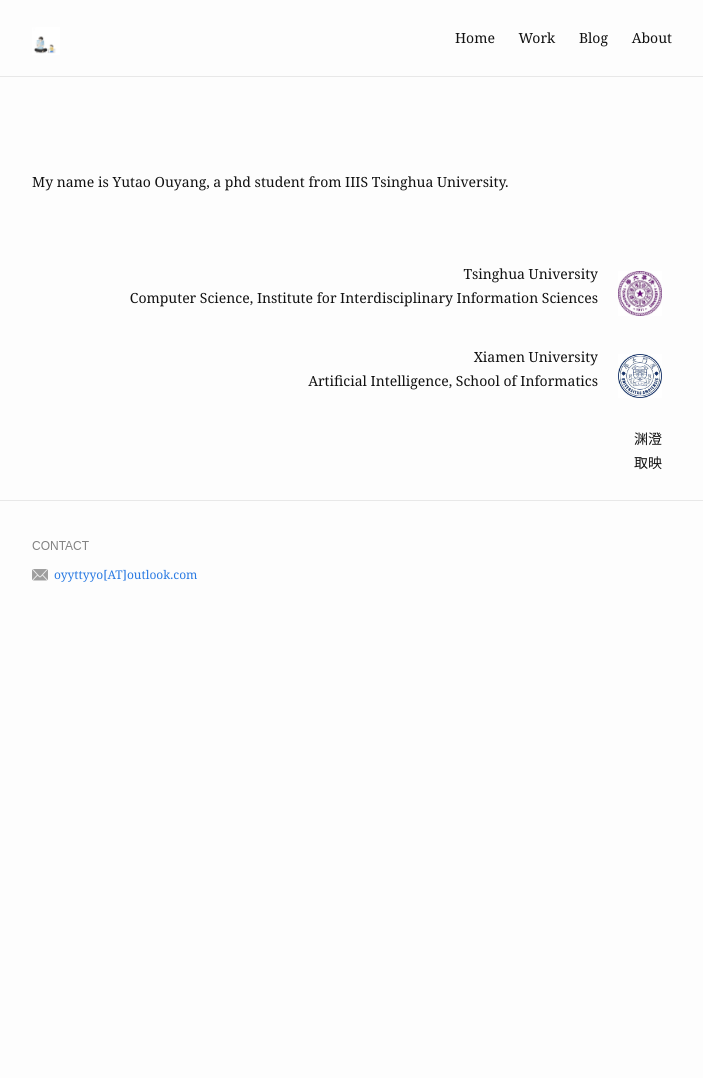
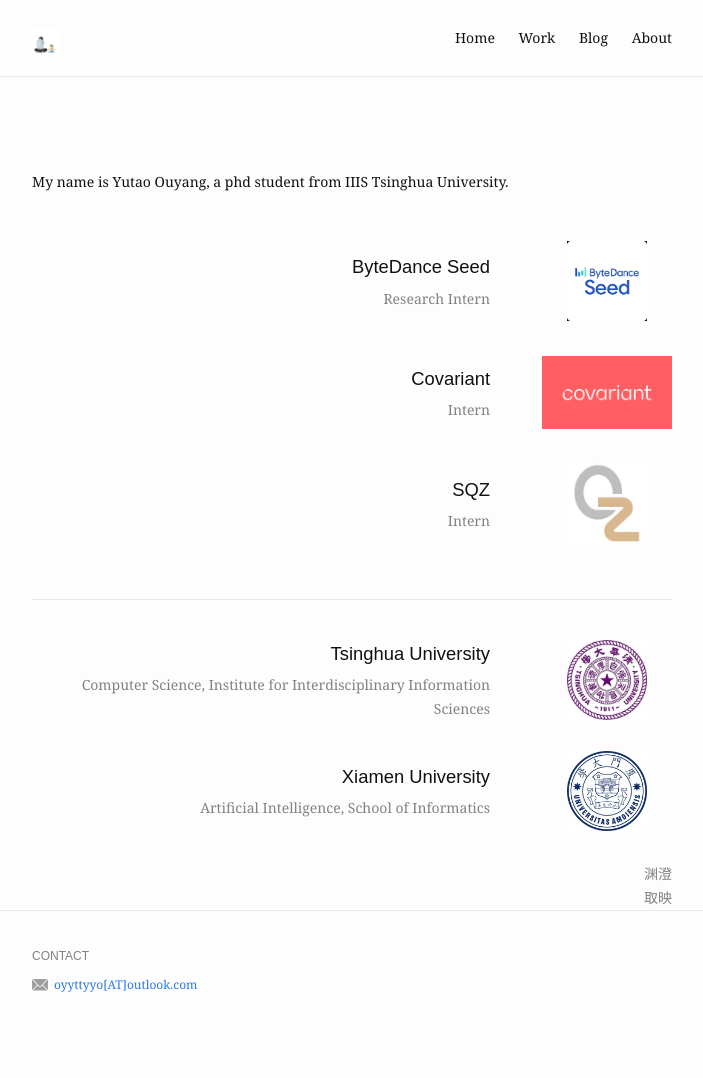
Before and after one commit to shihusi/shihusi.github.io, a Jekyll site: the page built from about.md, in a window 1280 px wide. Shown: the whole page, without its empty margins (288-991 px from the left). Built offline with Jekyll 4.4.1, drawn with Linux system fonts in a browser that asks for light colours; before the commit the page ends 900 px from its top, so only the background shows below that.

Commit message:
[feat] add work exp

```diff
--- a/_layouts/about.html
+++ b/_layouts/about.html
@@ -12,91 +12,65 @@
             <h1 class="page-heading">{{ page.title }}</h1>
           {% endif %}
           {{ content }}
-          <table
-              style="
-                width: 100%;
-                border: 00px;
-                border-spacing: 0px;
-                /* cellspacing: 10; */
-                /* border-collapse: separate; */
-                margin-right: auto;
-                margin-left: auto;
-              "
-              align: right;
-            >
-        <div id="Projects"></div>
-        <tbody>
-          <tr>
 
-            <td style="padding: 10px; width: 90%; vertical-align: right; text-align:right">
-              <br />
-              <!-- <hr /> -->
-            </td>
-          </tr>
-        </tbody>
-          <tbody>
-            <tr>
+          <div class="about-entries">
+            <section class="about-entry-group" aria-label="Internship experience">
+              <article class="about-entry">
+                <div class="about-entry-copy">
+                  <h2 class="about-entry-title">ByteDance Seed</h2>
+                  <p class="about-entry-subtitle">Research Intern</p>
+                </div>
+                <div class="about-entry-logo">
+                  <img src="{{ "/assets/img/bytedance_seed.png" | relative_url }}" alt="ByteDance Seed logo" />
+                </div>
+              </article>
 
-              <td style="padding: 10px; width: 60%; vertical-align: right; text-align:right">
-                <projecttitle
-                  >Tsinghua University</projecttitle
-                >
-                <br />
-                <p>
-                  <pintro>
-                    Computer Science, Institute for Interdisciplinary Information Sciences
-                  </pintro>
-                </p>
-                <!-- <hr /> -->
-              </td>
-              <td style="padding: 10px; width: 80%; vertical-align: right; text-align:right">
-                <img src="/assets/img/thu.jpg" width="200" />
-              </td>
-            </tr>
-          </tbody>
-          <tbody>
-            <tr>
+              <article class="about-entry">
+                <div class="about-entry-copy">
+                  <h2 class="about-entry-title">Covariant</h2>
+                  <p class="about-entry-subtitle">Intern</p>
+                </div>
+                <div class="about-entry-logo">
+                  <img src="{{ "/assets/img/covariant.png" | relative_url }}" alt="Covariant logo" />
+                </div>
+              </article>
 
-              <td style="padding: 10px; width: 60%; vertical-align: middle; text-align:right">
-                <projecttitle
-                  >Xiamen University</projecttitle
-                >
-                <br />
-                <p>
-                  <pintro>
-                    Artificial Intelligence, School of Informatics
-                  </pintro>
-                </p>
-                <!-- <hr /> -->
-              </td>
-              <td style="padding: 10px; width: 80%; vertical-align: right; text-align:right">
-                <img src="/assets/img/xmu.jpg" width="50" />
-              </td>
-            </tr>
-          </tbody>
-          <tbody>
-            <tr>
+              <article class="about-entry">
+                <div class="about-entry-copy">
+                  <h2 class="about-entry-title">SQZ</h2>
+                  <p class="about-entry-subtitle">Intern</p>
+                </div>
+                <div class="about-entry-logo">
+                  <img src="{{ "/assets/img/sqz.jpeg" | relative_url }}" alt="SQZ logo" />
+                </div>
+              </article>
+            </section>
 
-              <td style="padding: 10px; width: 60%; vertical-align: middle; text-align:right">
-                <!-- <projecttitle
-                  ></projecttitle
-                > -->
-                <br />
+            <section class="about-entry-group about-education" aria-label="Education">
+              <article class="about-entry">
+                <div class="about-entry-copy">
+                  <h2 class="about-entry-title">Tsinghua University</h2>
+                  <p class="about-entry-subtitle">Computer Science, Institute for Interdisciplinary Information Sciences</p>
+                </div>
+                <div class="about-entry-logo">
+                  <img src="{{ "/assets/img/thu.jpg" | relative_url }}" alt="Tsinghua University logo" />
+                </div>
+              </article>
 
-                <!-- <hr /> -->
-              </td>
-              <td style="padding: 10px; width: 80%; vertical-align: right; text-align:right">
-                <p>
-                  <pintro>
-                    渊澄
-                    取映
-                  </pintro>
-                </p>
-              </td>
-            </tr>
-          </tbody>
-        </table>
-      </div>
+              <article class="about-entry">
+                <div class="about-entry-copy">
+                  <h2 class="about-entry-title">Xiamen University</h2>
+                  <p class="about-entry-subtitle">Artificial Intelligence, School of Informatics</p>
+                </div>
+                <div class="about-entry-logo">
+                  <img src="{{ "/assets/img/xmu.jpg" | relative_url }}" alt="Xiamen University logo" />
+                </div>
+              </article>
+            </section>
+
+            <p class="about-signature">渊澄<br />取映</p>
+          </div>
+        </div>
     </div>
 
     {% include footer.html %}
--- a/_sass/_about.scss
+++ b/_sass/_about.scss
@@ -1,12 +1,69 @@
-.work-item {
-  clear: both;
-  overflow: hidden;
-  padding-bottom: 3em;
+.about-entries {
+  margin-top: 2rem;
 }
 
-.work-bubble {
-  float: left;
-  padding-right: 20px;
-  width: 100px;
-  height: 100px;
+.about-entry {
+  display: grid;
+  grid-template-columns: minmax(0, 1fr) 150px;
+  align-items: center;
+  column-gap: 2rem;
+  padding: 0.85rem 0;
 }
+
+.about-entry-copy {
+  text-align: right;
+}
+
+.about-entry-title {
+  margin: 0;
+  font-size: 1.15rem;
+  font-weight: 400;
+}
+
+.about-entry-subtitle {
+  margin: 0.25rem 0 0;
+  color: $grey-color;
+}
+
+.about-entry-logo {
+  display: flex;
+  align-items: center;
+  justify-content: flex-end;
+  width: 150px;
+  height: 84px;
+}
+
+.about-entry-logo img {
+  width: 130px;
+  height: 80px;
+  object-fit: contain;
+}
+
+.about-education {
+  margin-top: 2.5rem;
+  padding-top: 1.5rem;
+  border-top: 1px solid $grey-color-light;
+}
+
+.about-signature {
+  margin: 1rem 0 0;
+  text-align: right;
+  color: $grey-color;
+}
+
+@include media-query($on-mobile) {
+  .about-entry {
+    grid-template-columns: minmax(0, 1fr) 105px;
+    column-gap: 1rem;
+  }
+
+  .about-entry-logo {
+    width: 105px;
+    height: 66px;
+  }
+
+  .about-entry-logo img {
+    width: 96px;
+    height: 60px;
+  }
+}
```
Also changed, not shown: assets/img/bytedance_seed.png (added), assets/img/covariant.png (added), assets/img/sqz.jpeg (added).
